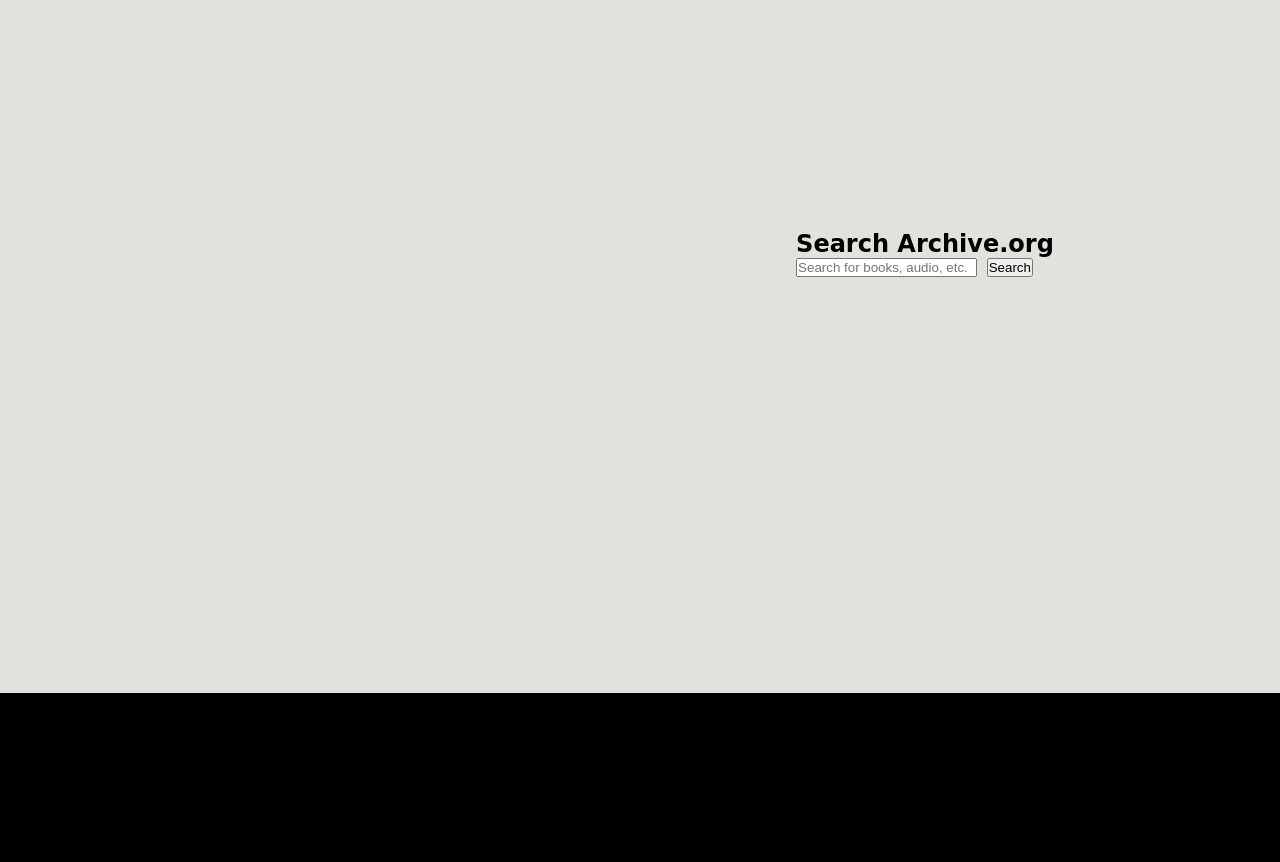
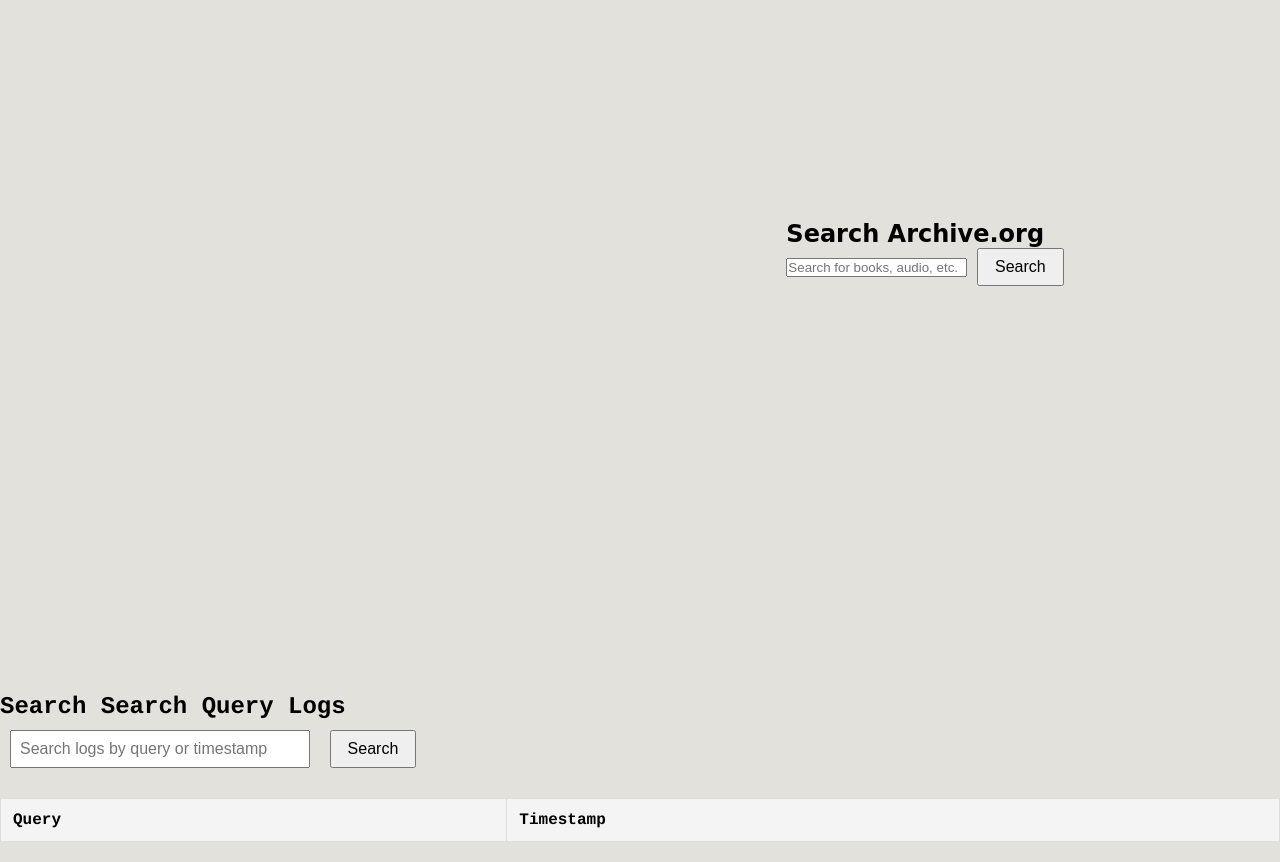
Before and after one commit to lgbtqPlusProject/LGBTQPlusProject, a website: page index.html in a window 1280 px wide. Shown: the part 1747-2609 px from the top of the page. Before the commit the page ends 2440 px from the top, so only its background shows below. Drawn offline with Linux system fonts and the light colour scheme.

Commit message:
site improvements

```diff
--- a/css/c01.css
+++ b/css/c01.css
@@ -758,6 +758,43 @@
     background-color: #555;
   }
 
+#logTable {
+    width: 100%;
+    border-collapse: collapse;
+    margin: 20px 0;
+}
+
+#logTable th, #logTable td {
+    padding: 12px;
+    text-align: left;
+    border: 1px solid #ddd;
+}
+
+#logTable th {
+    background-color: #f4f4f4;
+}
+
+#logTable tr:nth-child(even) {
+    background-color: #f9f9f9;
+}
+
+#logTable tr:hover {
+    background-color: #f1f1f1;
+}
+
+#logSearchQuery {
+    margin: 10px;
+    padding: 8px;
+    font-size: 16px;
+    width: 300px;
+}
+
+button {
+    padding: 8px 16px;
+    font-size: 16px;
+    cursor: pointer;
+}
+
 /* Mobile-responsive adjustments */
 @media only screen and (max-width: 768px) {
     #content {
--- a/index.html
+++ b/index.html
@@ -104,6 +104,24 @@
         <div id="result"></div>
     </div>
 
+    <section id="logsSection">
+        <h2>Search Search Query Logs</h2>
+        <input type="text" id="logSearchQuery" placeholder="Search logs by query or timestamp">
+        <button onclick="searchLogs()">Search</button>
+
+        <table id="logTable">
+            <thead>
+                <tr>
+                    <th>Query</th>
+                    <th>Timestamp</th>
+                </tr>
+            </thead>
+            <tbody>
+                <!-- Logs will be injected here -->
+            </tbody>
+        </table>
+    </section>
+
     <script src="script.js"></script>
 </body>
 </html>
--- a/script.js
+++ b/script.js
@@ -204,3 +204,31 @@
 }
 
 localStorage.setItem('isAdmin', 'true');
+
+
+function searchLogs() {
+    const searchQuery = document.getElementById('logSearchQuery').value;
+
+    fetch(`https://lgbtqplusproject.org/searchLogs?query=${searchQuery}`)
+        .then(response => response.json())
+        .then(data => {
+            const logsContainer = document.querySelector("#logTable tbody");
+            logsContainer.innerHTML = ""; // Clear previous logs
+
+            if (data.logs.length === 0) {
+                const noResultsRow = document.createElement("tr");
+                noResultsRow.innerHTML = "<td colspan='2'>No results found</td>";
+                logsContainer.appendChild(noResultsRow);
+            }
+
+            data.logs.forEach(log => {
+                const logRow = document.createElement("tr");
+                logRow.innerHTML = `
+                    <td>${log.query}</td>
+                    <td>${log.timestamp}</td>
+                `;
+                logsContainer.appendChild(logRow);
+            });
+        })
+        .catch(error => console.error('Error fetching logs:', error));
+}
```
Also changed, not shown: server.js (+19 -0 lines).
